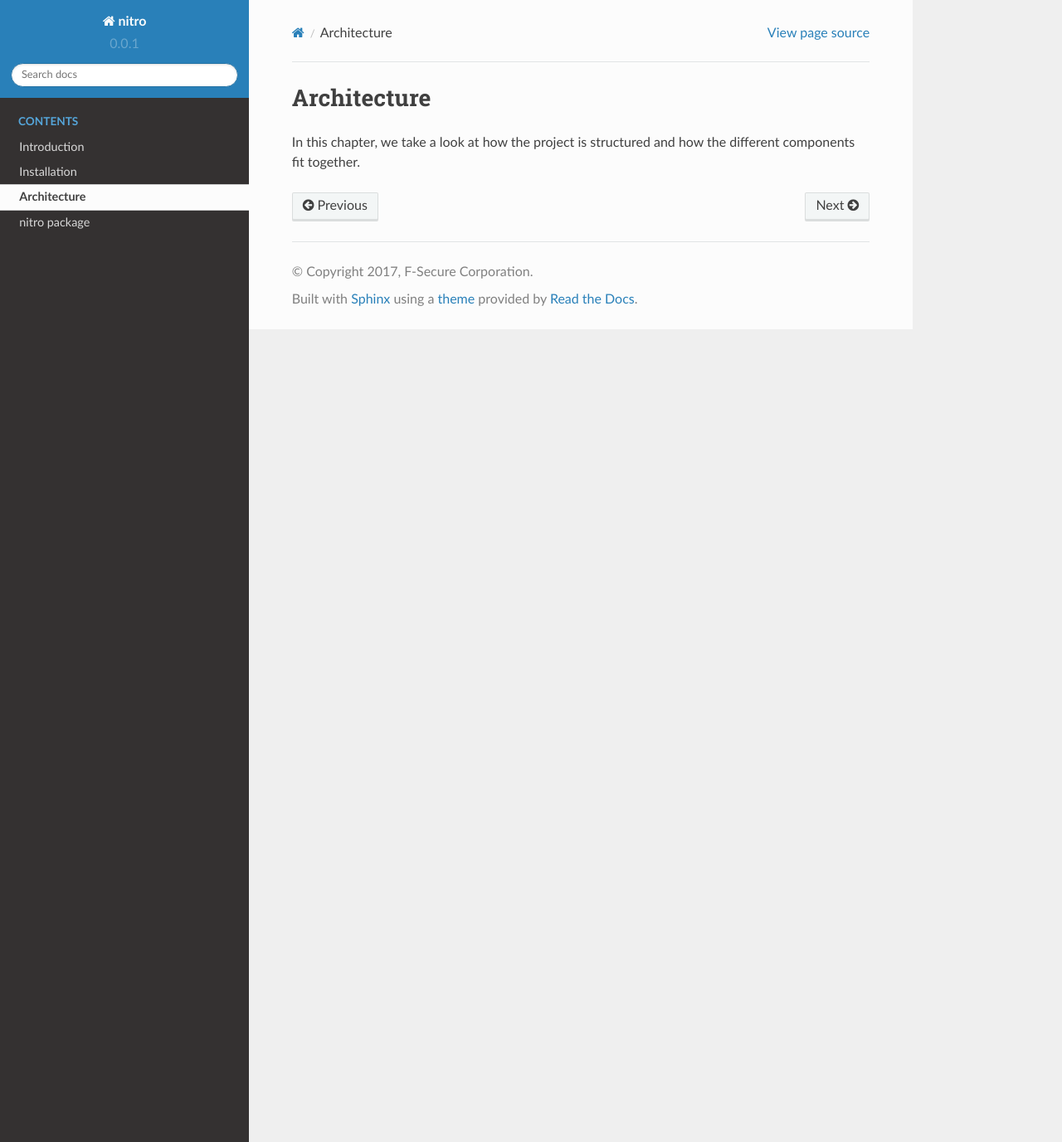
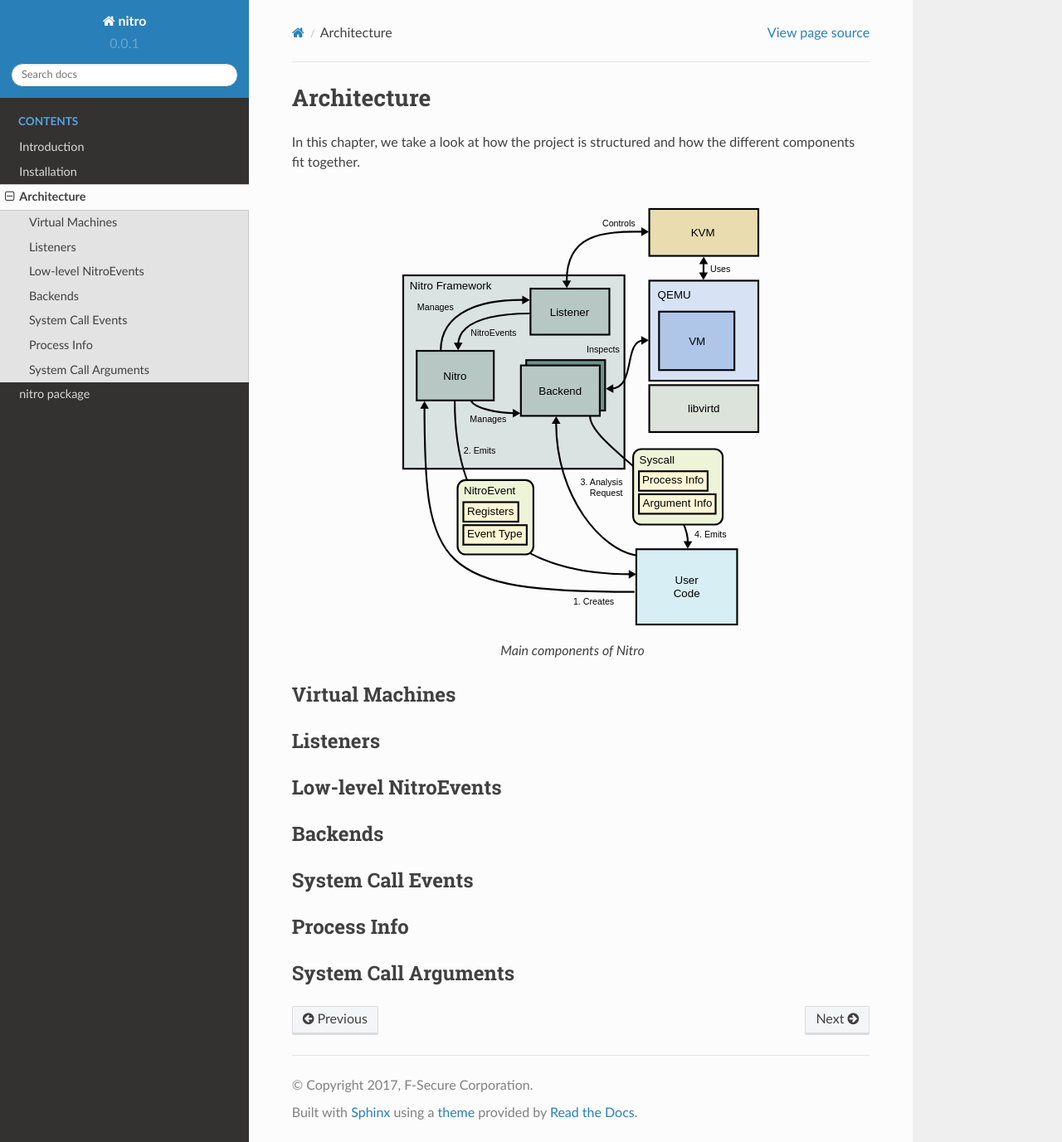
Before and after one commit to KVM-VMI/nitro, a Sphinx documentation site: the page built from doc/source/architecture.rst, in a window 1280 px wide and 1377 px high. Shown: the whole window at 83% size. Built offline with Sphinx 7.4.7 and the Read the Docs theme 2.0.0, drawn with Linux system fonts in a browser that asks for light colours.

Commit message:
Documentation: Architecture Diagram

```diff
--- a/doc/source/architecture.rst
+++ b/doc/source/architecture.rst
@@ -3,3 +3,30 @@
 
 In this chapter, we take a look at how the project is structured and how the
 different components fit together.
+
+.. figure:: resources/nitro-architecture.svg
+   :align: center
+   :alt: Nitro's architecture
+
+   Main components of Nitro
+
+Virtual Machines
+----------------
+
+Listeners
+---------
+
+Low-level NitroEvents
+-----------
+
+Backends
+--------
+
+System Call Events
+------------------
+
+Process Info
+------------
+
+System Call Arguments
+---------------------
```
Also changed, not shown: doc/source/resources/nitro-architecture.svg (added).
